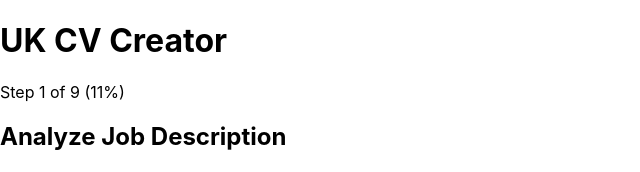
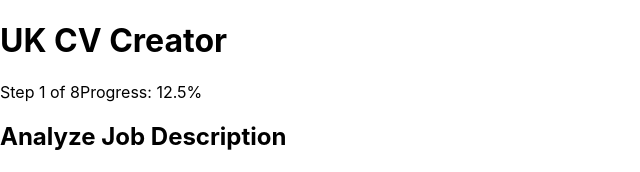
Before and after one commit to Shane1720/cv-creator, a React (Create React App) app: page / in a window 1280 px wide. Shown: the top 172 px of the page, without its empty margins (0-640 px from the left). Built offline with nearby package versions, Linux system fonts and the light colour scheme.

Commit message:
Used hardcoded progress values

```diff
--- a/src/App.js
+++ b/src/App.js
@@ -1149,12 +1149,13 @@ const CVCreator = () => {
         {/* Progress tracking */}
         <div className="mb-8">
   <div className="flex justify-between mb-2">
-            <span className="text-sm text-gray-500">Step {activeStep + 1} of {steps.length} ({Math.floor((activeStep + 1) * 100 / steps.length)}%)</span>
+    <span className="text-sm text-gray-500">Step {activeStep + 1} of 8</span>
+    <span className="text-sm text-gray-500">Progress: 12.5%</span>
   </div>
   <div className="w-full bg-gray-200 rounded-full h-2.5">
     <div
-              className="bg-blue-700 h-2.5 rounded-full transition-all duration-300 ease-in-out"
-              style={{ width: `${((activeStep + 1) / steps.length) * 100}%` }}
+      className="bg-blue-600 h-2.5 rounded-full"
+      style={{ width: '12.5%' }}
     ></div>
   </div>
 </div>
```
Lines whose indentation alone changed are shown as unchanged.
